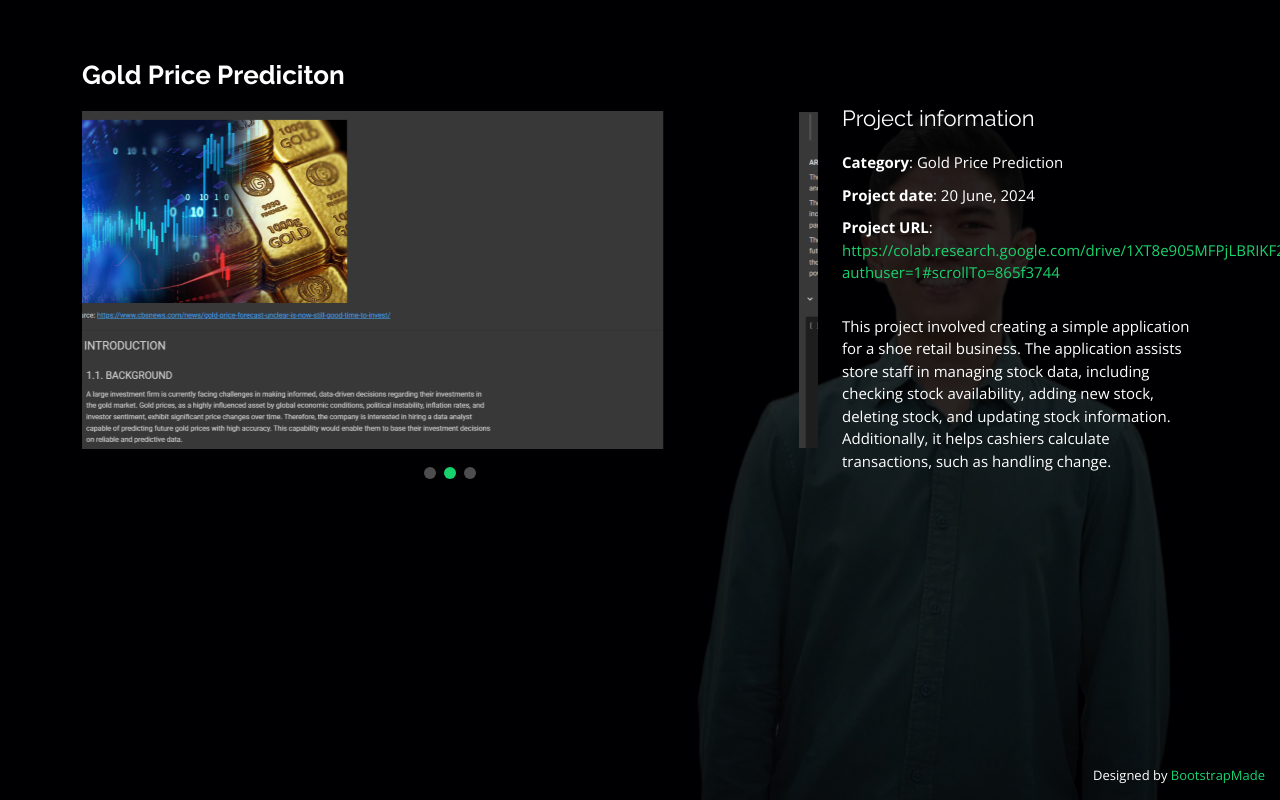
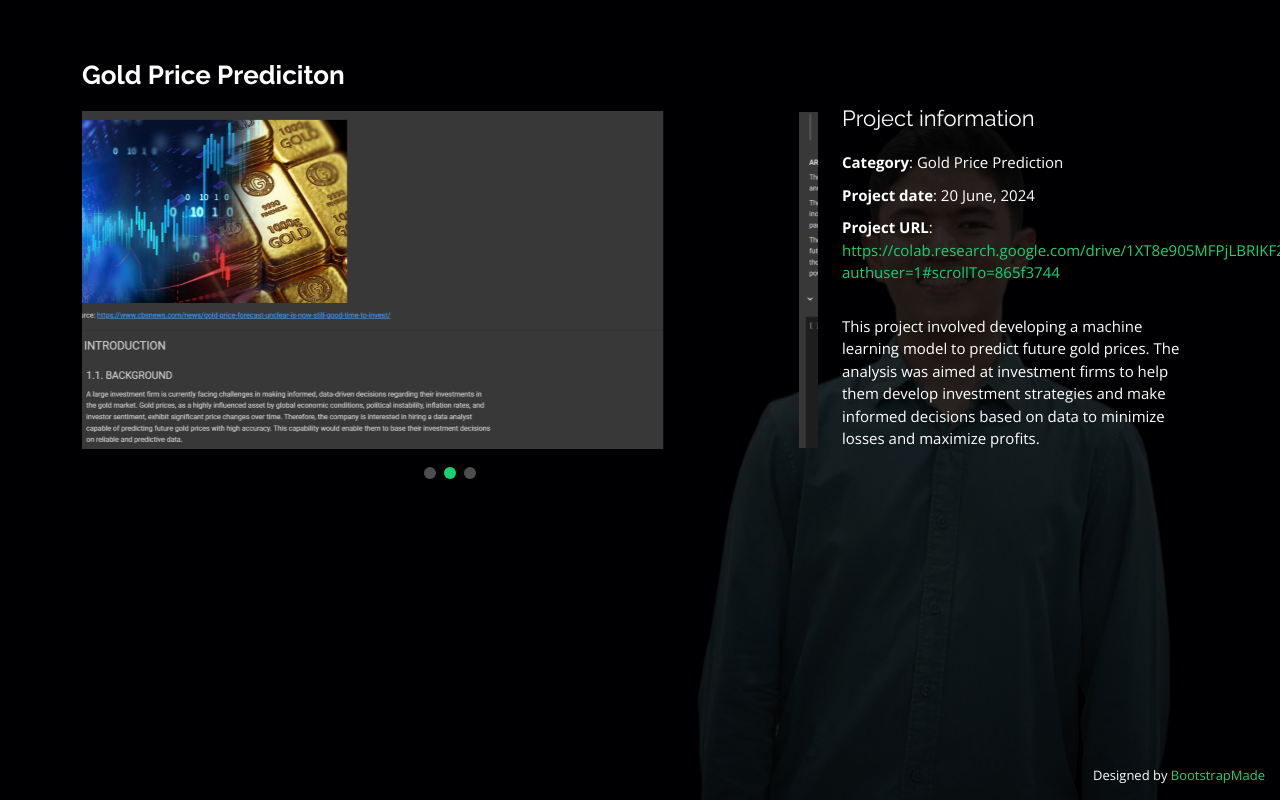
Before and after one commit to Tigfhar52/Web_Portofolio_Tigfhar-Ahmadjayadi, a plain HTML site: page portfolio-details5.html in a window 1280 px wide. Drawn offline with nearby package versions, Linux system fonts and the light colour scheme.

Commit message:
Add files via upload

```diff
--- a/portfolio-details5.html
+++ b/portfolio-details5.html
@@ -80,7 +80,7 @@
             </ul>
 
             <p>
-              This project involved creating a simple application for a shoe retail business. The application assists store staff in managing stock data, including checking stock availability, adding new stock, deleting stock, and updating stock information. Additionally, it helps cashiers calculate transactions, such as handling change.
+              This project involved developing a machine learning model to predict future gold prices. The analysis was aimed at investment firms to help them develop investment strategies and make informed decisions based on data to minimize losses and maximize profits.
             </p>
           </div>
 
```
